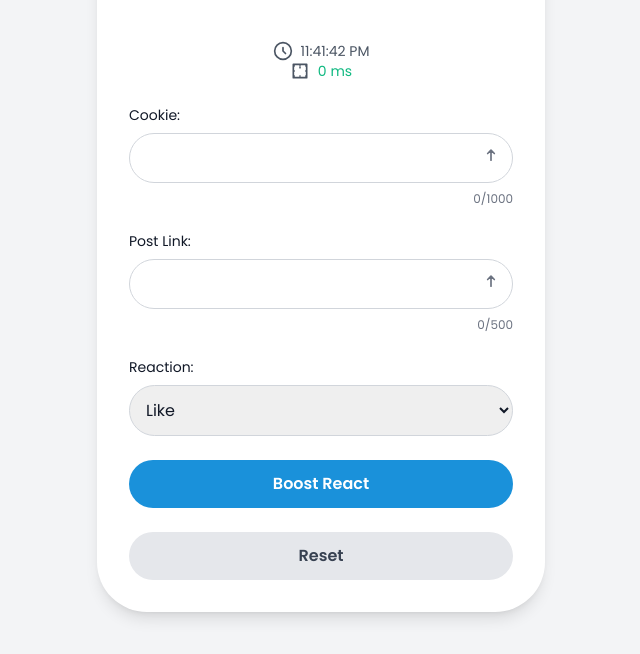
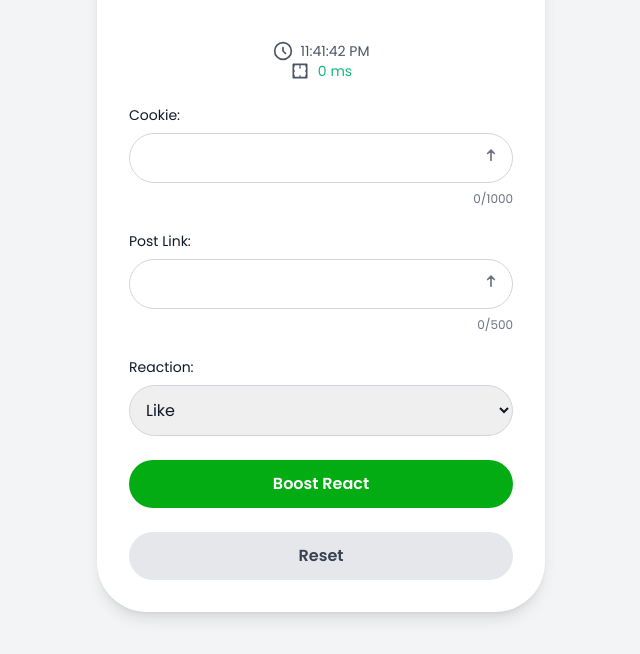
Before and after one commit to Khanzadaxd/AUTOREACT, a plain HTML site: page index.html in a window 1280 px wide. In both pictures the pointer is over the button "Boost React". Shown: the part 146-800 px from the top of the page, without its empty margins (319-959 px from the left). Drawn offline with nearby package versions, Linux system fonts and the light colour scheme.

Commit message:
Update index.html

```diff
--- a/index.html
+++ b/index.html
@@ -126,7 +126,7 @@
     }
 
     .btn-primary:hover {
-      background-color: #1a91da;
+      background-color: #03AC13;
     }
 
     .btn-secondary {
```
